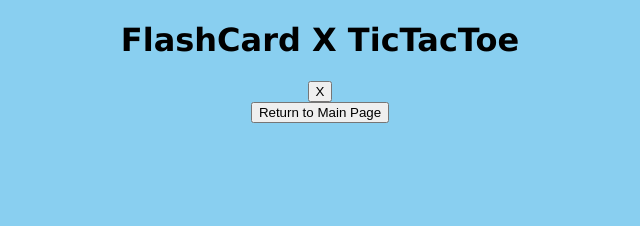
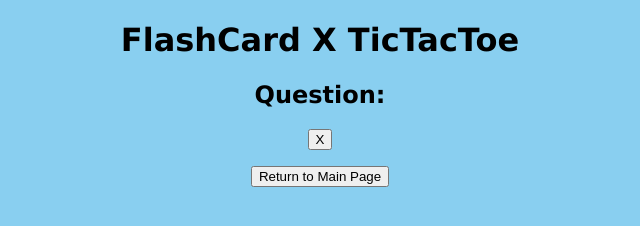
Before and after one commit to Ivan-web-source/HackCamp2024, a plain HTML site: page remove.html in a window 1280 px wide. Shown: the whole page, without its empty margins (320-960 px from the left). Drawn offline with Linux system fonts and the light colour scheme.

Commit message:
modify remove

```diff
--- a/remove.html
+++ b/remove.html
@@ -12,8 +12,12 @@
     <div class="flashcard list">
 
     </div>
-    <div>
-        <button>X</button>
+    <div class="question">
+        <p>
+            <h2>Question:</h2>
+            <button>X</button>
+        </p>
+
 
 
     </div>
```
